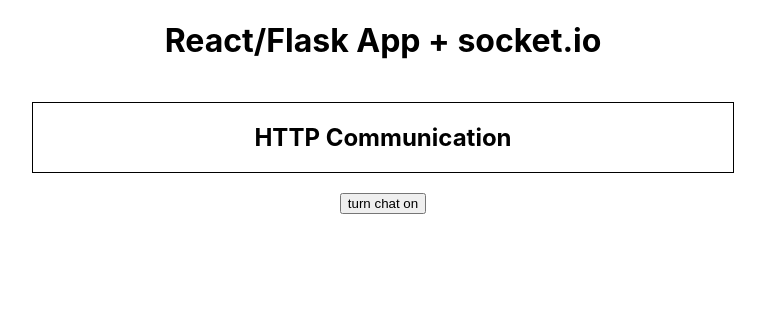
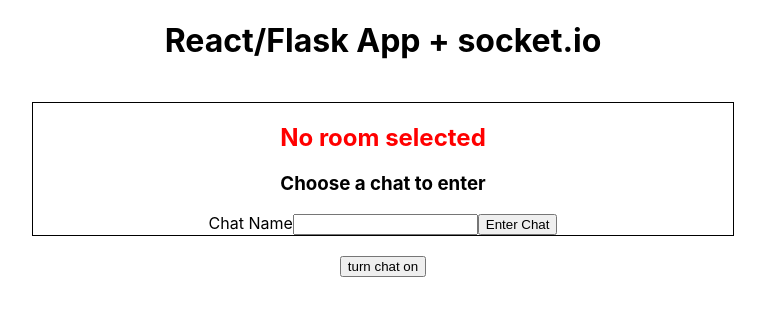
Before and after one commit to AsafKed/tennis-router, a React (Create React App) app in the folder front-end/: page / in a window 1280 px wide. Shown: the top 316 px of the page, without its empty margins (257-1022 px from the left). Built offline with nearby package versions, Linux system fonts and the light colour scheme; no server answers.

Commit message:
Interface to join room

```diff
--- a/front-end/src/App.js
+++ b/front-end/src/App.js
@@ -1,6 +1,6 @@
 import "./App.css";
-import HttpCall from "./components/HttpCall";
-import WebSocketCall from "./components/WebSocketCall";
+import Room from "./components/Room";
+import UserList from "./components/UserList";
 import { io } from "socket.io-client";
 import { useEffect, useState } from "react";
 
@@ -8,6 +8,7 @@ function App() {
   const [socketInstance, setSocketInstance] = useState("");
   const [loading, setLoading] = useState(true);
   const [buttonStatus, setButtonStatus] = useState(false);
+  const [room, setRoom] = useState("");
 
   const handleClick = () => {
     if (buttonStatus === false) {
@@ -15,6 +16,10 @@ function App() {
     } else {
       setButtonStatus(false);
     }
+  };
+
+  const handleRoomSelected = (roomName) => {
+    setRoom(roomName);
   };
 
   useEffect(() => {
@@ -48,7 +53,7 @@ function App() {
     <div className="App">
       <h1>React/Flask App + socket.io</h1>
       <div className="line">
-        <HttpCall />
+        <Room onRoomSelected={handleRoomSelected} />
       </div>
       {!buttonStatus ? (
         <button onClick={handleClick}>turn chat on</button>
@@ -56,7 +61,7 @@ function App() {
         <>
           <button onClick={handleClick}>turn chat off</button>
           <div className="line">
-            {!loading && <WebSocketCall socket={socketInstance} />}
+            {!loading && <UserList socket={socketInstance} room={room} />}
           </div>
         </>
       )}
--- a/front-end/src/components/HttpCall.jsx
+++ /dev/null
@@ -1,23 +0,0 @@
-import { useEffect, useState } from "react";
-
-export default function HttpCall() {
-  const [data, setData] = useState("");
-
-  useEffect(() => {
-    fetch("/http-call", {
-      headers: {
-        "Content-Type": "application/json",
-      },
-    })
-      .then((response) => response.json())
-      .then((responseData) => {
-        setData(responseData.data);
-      });
-  });
-  return (
-    <>
-      <h2>HTTP Communication</h2>
-      <h3 className="http">{data}</h3>
-    </>
-  );
-}
--- /dev/null
+++ b/front-end/src/components/Room.jsx
@@ -0,0 +1,32 @@
+import { useEffect, useState, useRef } from "react";
+
+export default function Room({ onRoomSelected }) {
+  const [chatName, setChatName] = useState("");
+  const chatNameInput = useRef();
+
+  const handleChatEntry = (e) => {
+    e.preventDefault();
+    const newChatName = chatNameInput.current.value;
+    setChatName(newChatName);
+    localStorage.setItem("chatName", newChatName);
+    console.log("chatName", newChatName);
+    onRoomSelected(newChatName);
+  };
+
+  return (
+    <>
+      <h2 className="http">{chatName ? `Current Room: ${chatName}` : "No room selected"}</h2>
+      <form className="chat-entry-form" onSubmit={handleChatEntry}>
+        <h3 className="chat-entry">Choose a chat to enter</h3>
+        <label htmlFor="chatName">Chat Name</label>
+        <input
+          type="text"
+          id="chatName"
+          name="chatName"
+          ref={chatNameInput}
+        />
+        <button type="submit" onSubmit={setChatName}>Enter Chat</button>
+      </form>
+    </>
+  );
+}
--- a/front-end/src/components/WebSocketCall.jsx
+++ b/front-end/src/components/UserList.jsx
@@ -1,8 +1,9 @@
 import { useEffect, useState } from "react";
 
-export default function WebSocketCall({ socket }) {
+export default function UserList({ socket, room }) {
   const [message, setMessage] = useState("");
   const [messages, setMessages] = useState([]);
+  const [roomUsers, setRoomUsers] = useState([]);
 
   const handleText = (e) => {
     const inputMessage = e.target.value;
@@ -13,7 +14,7 @@ export default function WebSocketCall({ socket }) {
     if (!message) {
       return;
     }
-    socket.emit("data", message);
+    socket.emit("data", { message, room });
     setMessage("");
   };
 
@@ -28,6 +29,22 @@ export default function WebSocketCall({ socket }) {
     };
   }, [socket, messages]);
 
+  useEffect(() => {
+    if (room) {
+      socket.emit("join_room", room);
+    }
+
+    socket.on("update_room_users", (users) => {
+      setRoomUsers(users);
+    });
+
+    return () => {
+      if (room) {
+        socket.emit("leave_room", room);
+      }
+    };
+  }, [socket, room]);
+
   return (
     <div>
       <h2>WebSocket Communication</h2>
@@ -38,6 +55,14 @@ export default function WebSocketCall({ socket }) {
           return <li key={ind}>{message}</li>;
         })}
       </ul>
+      <div>
+        <h3>Users in room</h3>
+        <ul>
+          {roomUsers.map((user, ind) => {
+            return <li key={ind}>{user}</li>;
+          })}
+        </ul>
+      </div>
     </div>
   );
 }
```
Also changed, not shown: 1 other file (tests, documents, lock files or other folders).
